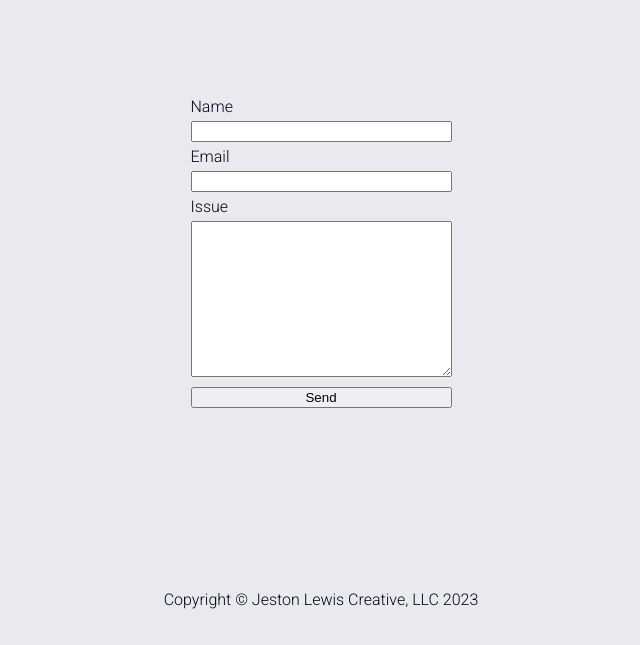
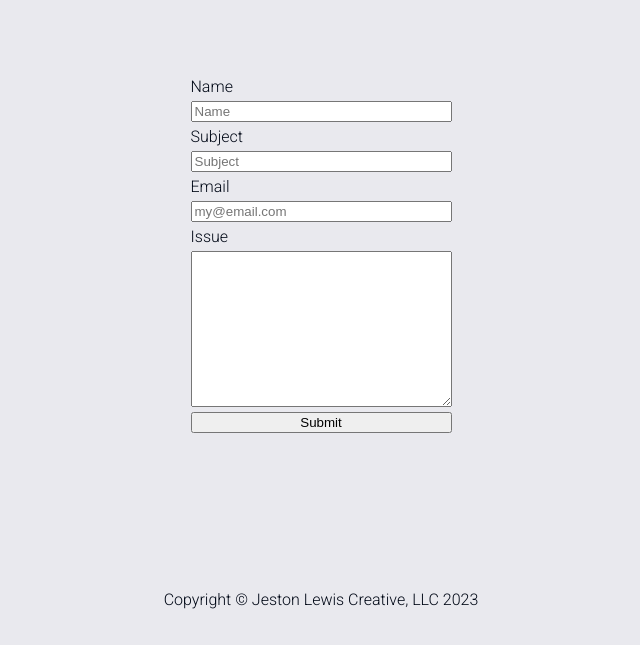
Before and after one commit to jestoncolelewis/jestonlewiscreative.com, a plain HTML site: page website/support.html in a window 1280 px wide. Shown: the part 155-800 px from the top of the page, without its empty margins (319-959 px from the left). Drawn offline with Linux system fonts and the light colour scheme.

Commit message:
built working form

```diff
--- a/website/script.js
+++ b/website/script.js
@@ -0,0 +1,31 @@
+function retrieve(id) {
+    const form = document.getElementById(id)
+    const input = form.getElementsByTagName("input")
+    let usrname = input[0].value
+    let usrsubject = input[1].value
+    let usremail = input[2].value
+    let usrmessage = document.getElementById("usrmessage").value
+    console.log(usrmessage);
+    const data = {
+        name: usrname,
+        subject: usrsubject,
+        email: usremail,
+        message: usrmessage
+    }
+
+    fetch(
+        "https://o8kdvuahw4.execute-api.us-west-2.amazonaws.com/emailTest",
+        {method: 'POST',
+        header: {
+            'Content-Type': 'applications/json'
+        },
+        body: JSON.stringify(data),
+    })
+    .then((response) => response.json())
+    .then((data) => {
+        alert('Successfully submitted, we\'ll be in touch!');
+    })
+    .catch((error) => {
+        alert('Please try again.');
+    })
+}
--- a/website/support.html
+++ b/website/support.html
@@ -8,6 +8,7 @@
     <link rel="preconnect" href="https://fonts.googleapis.com">
     <link rel="preconnect" href="https://fonts.gstatic.com" crossorigin>
     <link href="https://fonts.googleapis.com/css2?family=Roboto:wght@300&display=swap" rel="stylesheet">
+    <script src="./script.js"></script>
     <title>Support | Jeston Lewis Creative</title>
 </head>
 
@@ -18,12 +19,14 @@
     <main>
         <form id="support-form" action="" method="post">
             <p>Name</p>
-            <input type="text" name="name" id="1">
+            <input type="text" name="name" id="0" placeholder="Name">
+            <p>Subject</p>
+            <input type="text" name="subject" id="1" placeholder="Subject">
             <p>Email</p>
-            <input type="email" name="email" id="2">
+            <input type="email" name="email" id="2" placeholder="my@email.com">
             <p>Issue</p>
-            <textarea name="" id="" cols="30" rows="10"></textarea>
-            <input type="submit" value="Send">
+            <textarea name="message" id="usrmessage" cols="30" rows="10"></textarea>
+            <button type="button" id="5" onclick="retrieve('support-form')">Submit</button>
         </form>
     </main>
     <footer>
```
Also changed, not shown: 2 other files.
